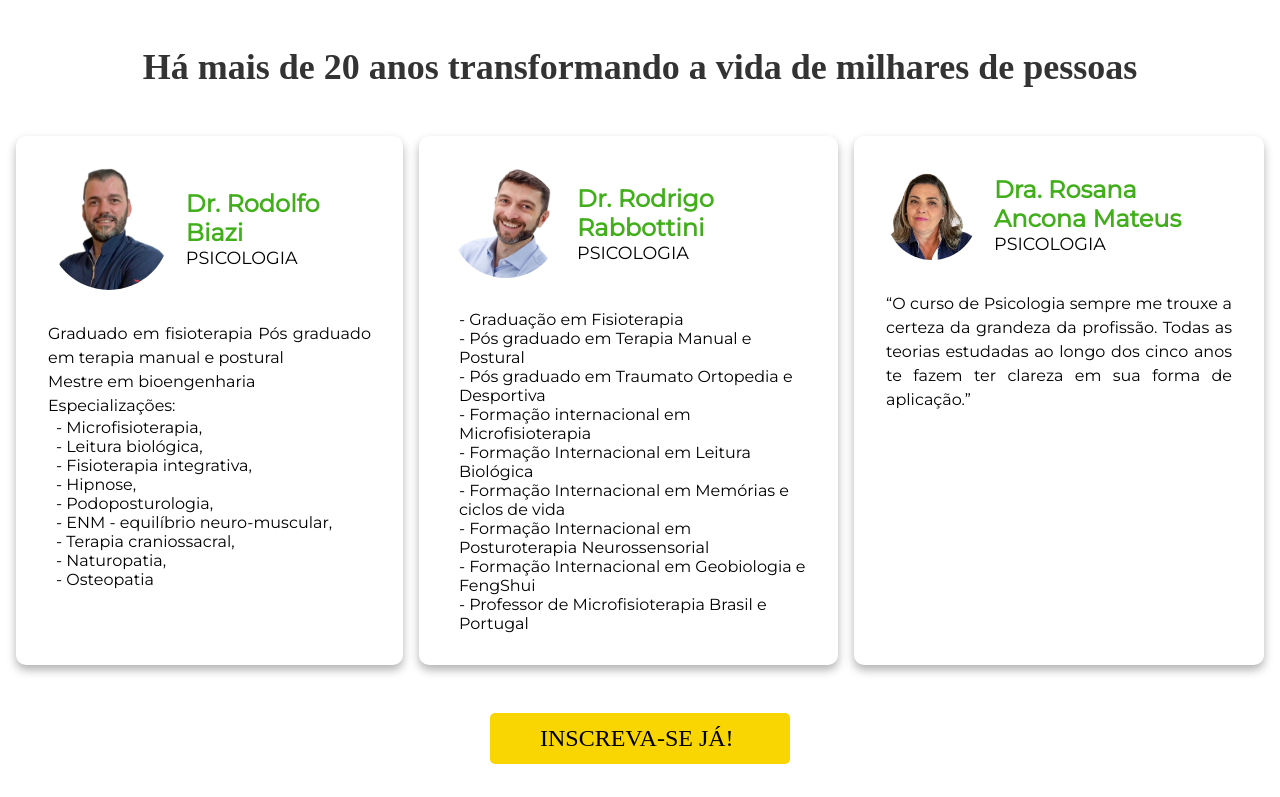
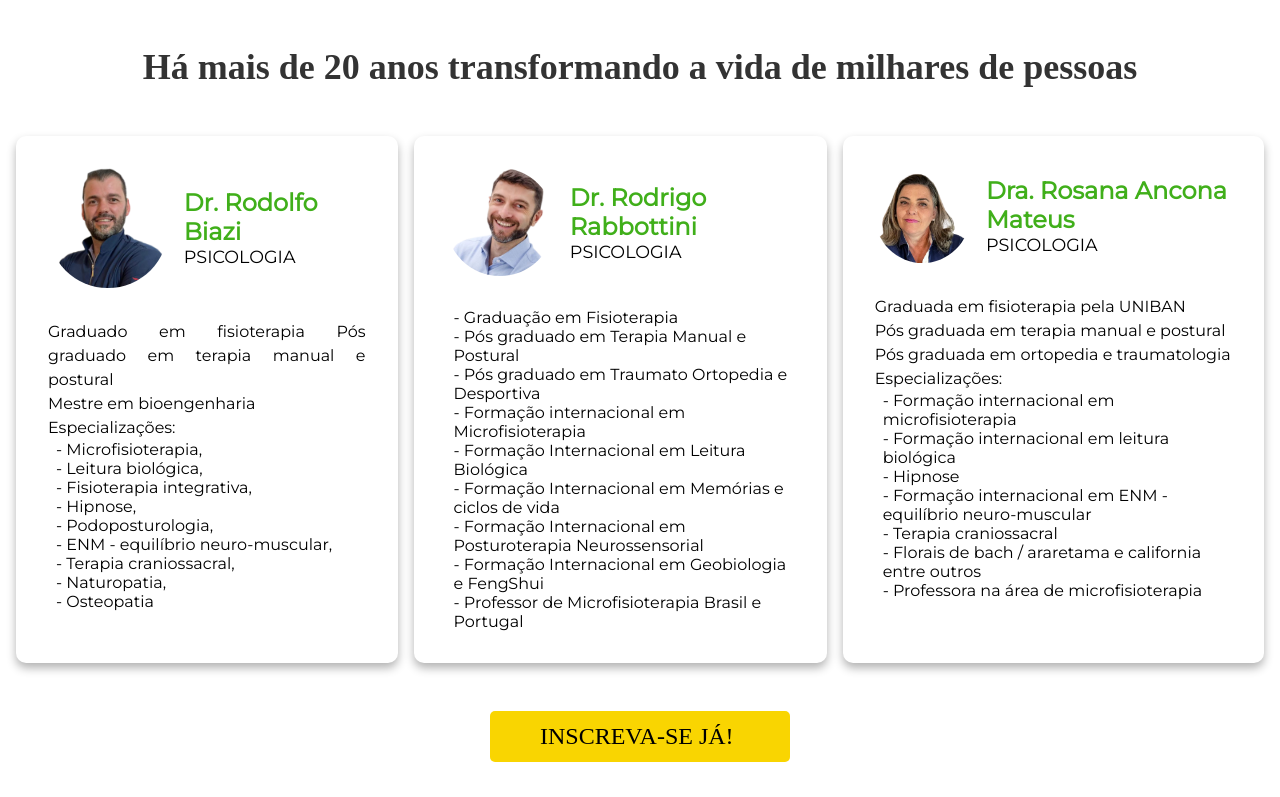
Before and after one commit to thiagosullivan/ibmicrofisioterapia, a Next.js app: page / in a window 1280 px wide. Shown: the part 3606-4403 px from the top of the page. Built offline with nearby package versions, Linux system fonts and the light colour scheme; a web font is replaced by a local one.

Commit message:
changes mobiles

```diff
--- a/components/header/styles.js
+++ b/components/header/styles.js
@@ -98,6 +98,10 @@ export const BottomHeader = styled.header`
             }
         }
 
+        @media screen and (max-width: 600px){
+            display: none;
+        }
+
         @media screen and (max-width: 500px){
             flex-direction: column;
 
--- a/components/sectionFive/style.js
+++ b/components/sectionFive/style.js
@@ -22,14 +22,14 @@ export const SectioFiveContainer = styled.section`
                 display: flex;
                 flex-direction: column;
                 align-items: center;
-                max-width: 500px;
+                max-width: 345px;
                 text-align: center;
                 font-family: 'Montserrat', sans-serif;
                 margin-left: 1.5rem;
 
                 h2 {
                     font-weight: bold;
-                    font-size: 3rem;
+                    font-size: 2.6rem;
                     font-family: 'Inika', serif;
                     color: ${({theme}) => theme.white};
                     margin-bottom: 1rem;
--- a/components/sectionSix/SectionSix.js
+++ b/components/sectionSix/SectionSix.js
@@ -67,7 +67,21 @@ function SectionSix() {
                         <span>Psicologia</span>
                     </div>
                 </div>
-                <p>“O curso de Psicologia sempre me trouxe a certeza da grandeza da profissão. Todas as teorias estudadas ao longo dos cinco anos te fazem ter clareza em sua forma de aplicação.”</p>
+                <div className='sixCard__txt'>
+                        <p>Graduada em fisioterapia pela UNIBAN </p>
+                        <p>Pós graduada em terapia manual e postural </p>
+                        <p>Pós graduada em ortopedia e traumatologia</p>
+                        <p>Especializações:</p>
+                    <ul>
+                        <li>- Formação internacional em microfisioterapia</li>
+                        <li>- Formação internacional em leitura biológica</li>
+                        <li>- Hipnose</li>
+                        <li>- Formação internacional em ENM - equilíbrio neuro-muscular</li>
+                        <li>- Terapia craniossacral</li>
+                        <li>- Florais de bach / araretama e california entre outros</li>
+                        <li>- Professora na área de microfisioterapia</li>
+                    </ul>
+                </div>
             </SecSixCard>
         </div>
         <Link href="https://api.whatsapp.com/send?phone=5543991900107&text=Ol%C3%A1%2C%20gostaria%20de%20saber%20mais%20a%20respeito%20do%20curso%20de%20microfisioterapia%20com%20o%20Professor%20Daniel%20Grosjean" passHref>
```
